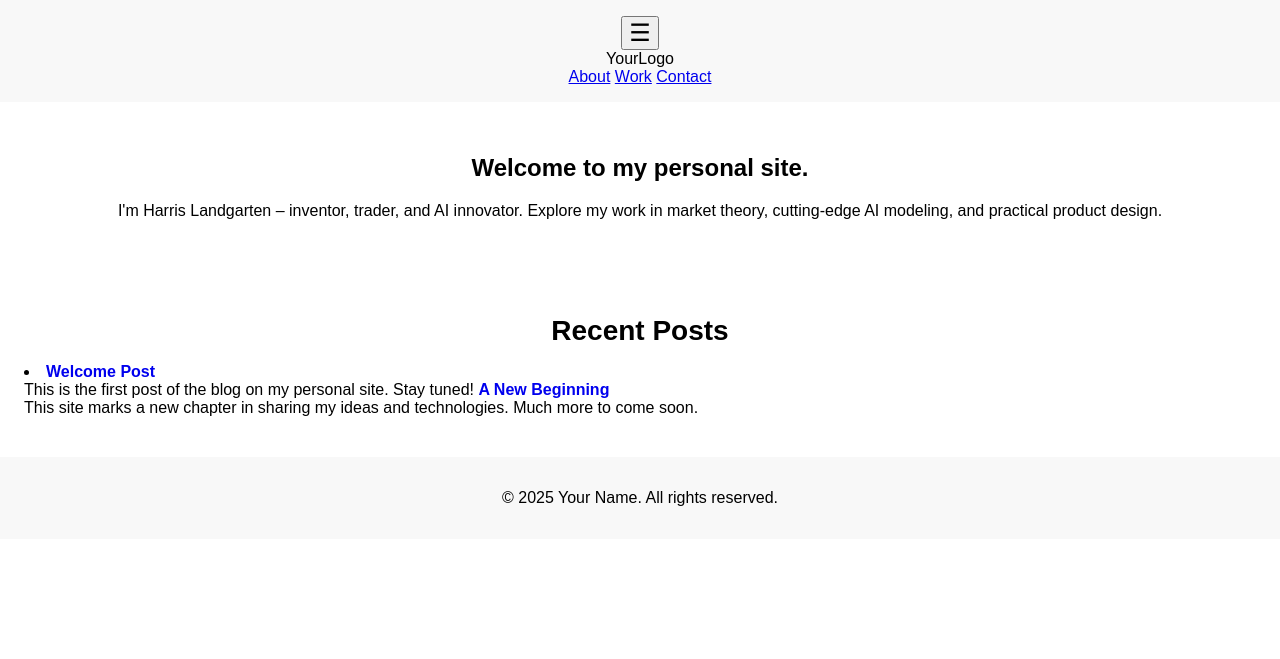
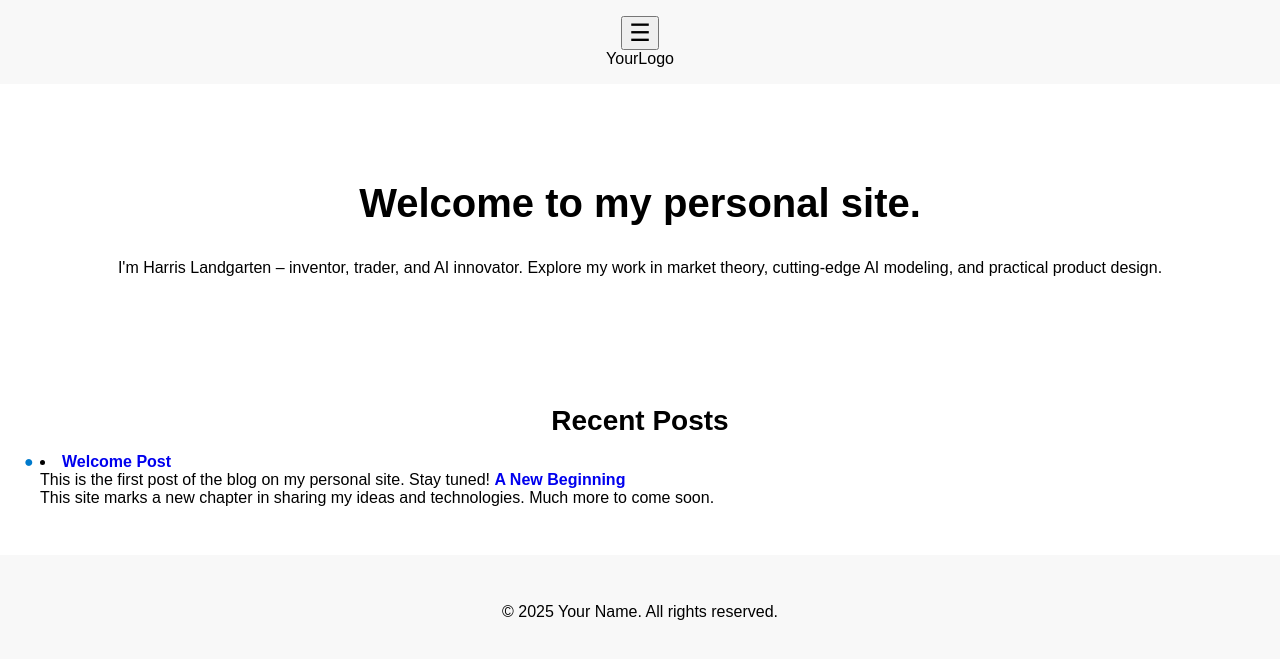
Before and after one commit to hlandgarten/hlandgarten.github.io, a Jekyll site: the page built from index.md, in a window 1280 px wide. Shown: the top 659 px of the page. Built offline with Jekyll 4.4.1, drawn with Linux system fonts in a browser that asks for light colours.

Commit message:
finetune styling

```diff
--- a/assets/css/styles.css
+++ b/assets/css/styles.css
@@ -1,20 +1,56 @@
-/* Basic mobile-first styles */
+/* styles.css */
+
+/* Base styles */
 body {
   margin: 0;
   font-family: Arial, sans-serif;
 }
-.site-header, .site-footer {
+
+/* Header & Footer */
+.site-header,
+.site-footer {
   background: #f8f8f8;
   padding: 1rem;
   text-align: center;
 }
+
+/* Site Navigation */
 .nav-toggle {
   font-size: 1.5rem;
 }
+.site-header .site-nav {
+  display: none;
+}
+.site-header .site-nav.open {
+  display: block;
+}
+.site-header .site-nav a {
+  display: block;
+  padding: 0.75rem 1rem;
+  margin: 0.5rem 0;
+  text-decoration: none;
+  color: inherit;
+}
+
+/* Hero Section */
 .hero {
   padding: 2rem;
   text-align: center;
 }
+.hero .btn {
+  display: inline-block;
+  background: #007acc;
+  color: white;
+  padding: 0.75rem 1.5rem;
+  border-radius: 4px;
+  font-size: 1.125rem;
+  text-decoration: none;
+}
+.hero .btn:hover {
+  background: #005fa3;
+}
+
+/* Feature Blocks */
 .features {
   display: flex;
   flex-direction: column;
@@ -25,40 +61,58 @@ body {
   background: #e0e0e0;
   padding: 1rem;
   border-radius: 4px;
+  text-align: center;
 }
-@media (min-width: 768px) {
-  .features {
-    flex-direction: row;
-  }
-}
+
+/* Recent Posts */
 .recent-posts {
   padding: 1.5rem;
 }
-
 .recent-posts h2 {
   margin-bottom: 1rem;
   font-size: 1.75rem;
   text-align: center;
 }
-
 .recent-posts ul {
   list-style: disc inside;
   margin: 0;
-  padding: 0;
+  padding-left: 1rem;
 }
-
 .recent-posts li {
-  margin-bottom: 1rem;
+  margin-bottom: 1.5rem;
+  position: relative;
 }
-
+.recent-posts li::before {
+  content: "●";
+  position: absolute;
+  left: -1rem;
+  color: #007acc;
+}
 .recent-posts li a {
   font-weight: bold;
   text-decoration: none;
 }
-
 .recent-posts li small {
   display: block;
   color: #555;
   margin-top: 0.25rem;
   font-size: 0.875rem;
 }
+
+/* Footer Padding */
+.site-footer {
+  padding: 2rem 1rem;
+}
+
+/* Responsive (Tablet & Up) */
+@media (min-width: 768px) {
+  .features {
+    flex-direction: row;
+  }
+  .hero {
+    padding: 4rem;
+  }
+  .hero h1 {
+    font-size: 2.5rem;
+  }
+}
```
